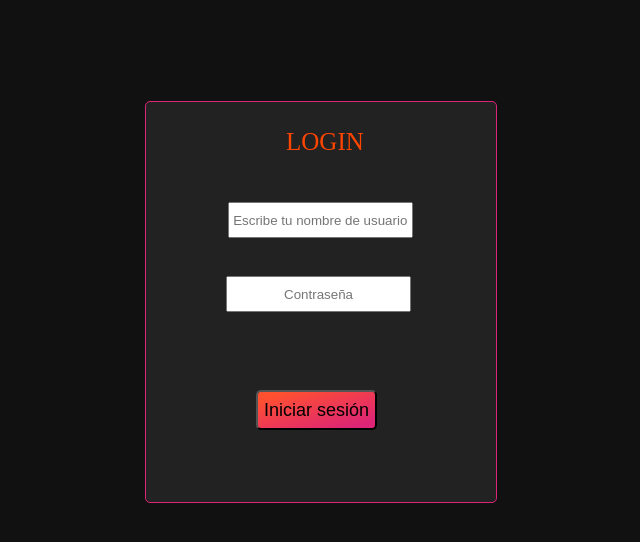
After one commit to SBoschCladera/SBoschHome, a PHP site: page /SBoschHome/MySQl/Imdb/login.php in a window 1280 px wide. The commit adds this page. Shown: the top 542 px of the page, without its empty margins (319-959 px from the left). Run offline with PHP 8.4, Linux system fonts and the light colour scheme.

Commit message:
Imdb fase II

```diff
--- /dev/null
+++ b/MySQl/Imdb/login.php
@@ -0,0 +1,86 @@
+<?php
+?>
+
+
+<!DOCTYPE html>
+<html lang="es">
+<head>
+    <meta charset="UTF-8">
+    <meta name="viewport" content="width=device-width, initial-scale=1.0">
+    <meta http-equiv="X-UA-Compatible" content="ie=edge">
+    <title>Login</title>
+    <style>
+
+        body {
+            background: #111 !important;
+        }
+
+        .contenedor {
+            width: 350px;
+            height: 400px;
+            margin: auto;
+            margin-top: 8%;
+            background: #222;
+            border: 1px solid #dd2476;
+            border-radius: 5px;
+            color: rgba(250, 250, 250, 0.8);
+        }
+
+        .nombre {
+            position: relative;
+            text-align: center;
+            top: 25px;
+            left: 140px;
+            font-size: 25px;
+            color: orangered;
+        }
+
+        .user {
+            position: relative;
+            text-align: center;
+            top: 100px;
+            left: 0px;
+            height: 30px;
+        }
+
+        .passwd {
+            position: relative;
+            text-align: center;
+            top: 120px;
+            left: 80px;
+            height: 30px;
+        }
+
+        .iniciar {
+            position: relative;
+            text-align: center;
+            top: 180px;
+            left: 110px;
+            height: 40px;
+            font-size: 18px;
+            border-radius: 5px;
+            background: linear-gradient(to left top, #DD2476 10%, #FF512F 90%) !important;
+        }
+
+    </style>
+</head>
+<body>
+
+
+<div class="contenedor">
+
+    <!-- Se va a procesar en login.php y se enviará por POST, no por GET-->
+    <form action="login.php" method="post">
+        <label class="nombre">LOGIN</label>
+
+        <input name="usuario" type="text" class="user" placeholder="Escribe tu nombre de usuario">
+        <br><br>
+        <input name="palabra_secreta" type="password" class="passwd" placeholder="Contraseña">
+        <br><br>
+
+        <input type="submit" value="Iniciar sesión" class="iniciar">
+    </form>
+</div>
+
+</body>
+</html>
```
Also changed, not shown: MySQl/Imdb/firstPage.php (+34 -3 lines), MySQl/Imdb/register.php (added, +86 -0 lines).
